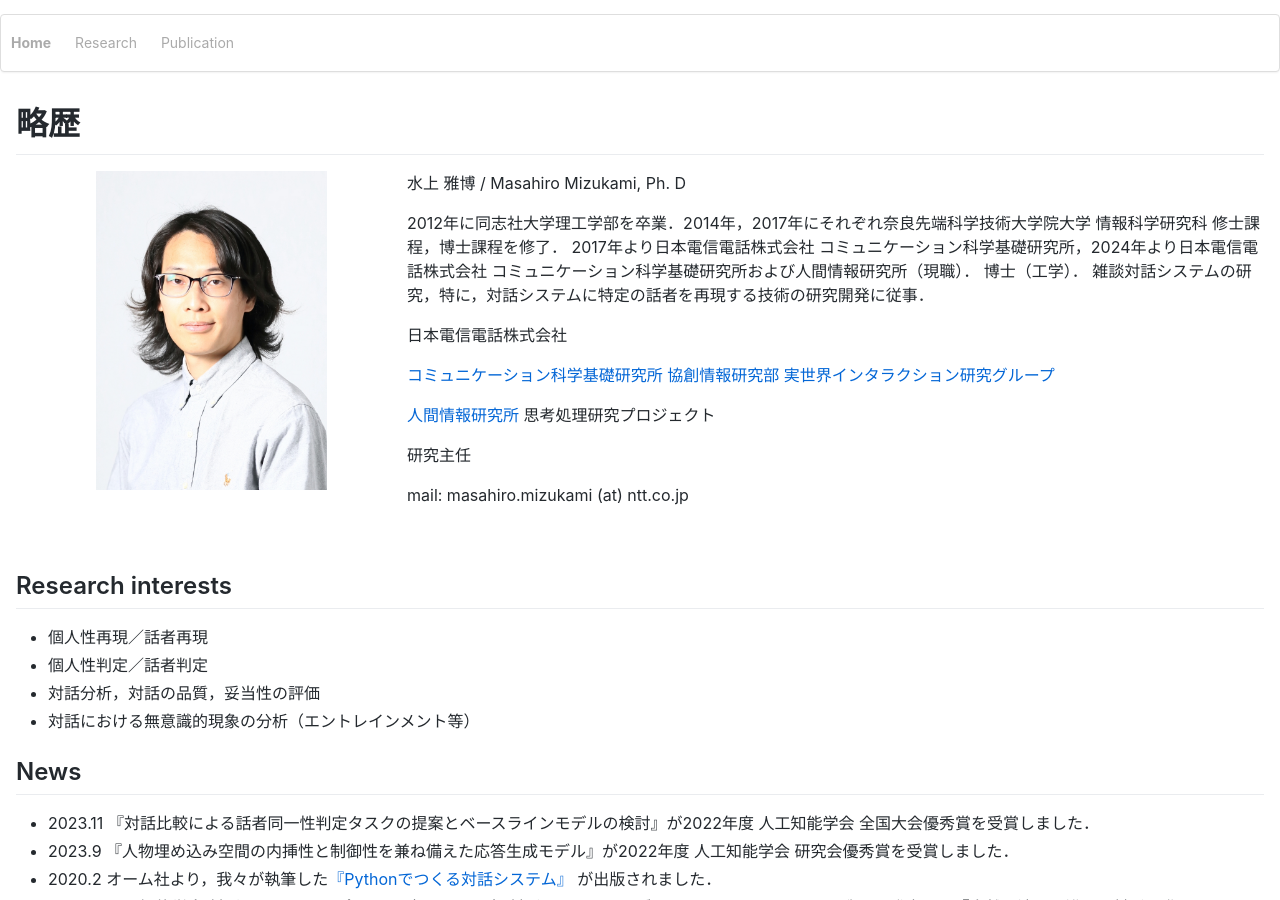
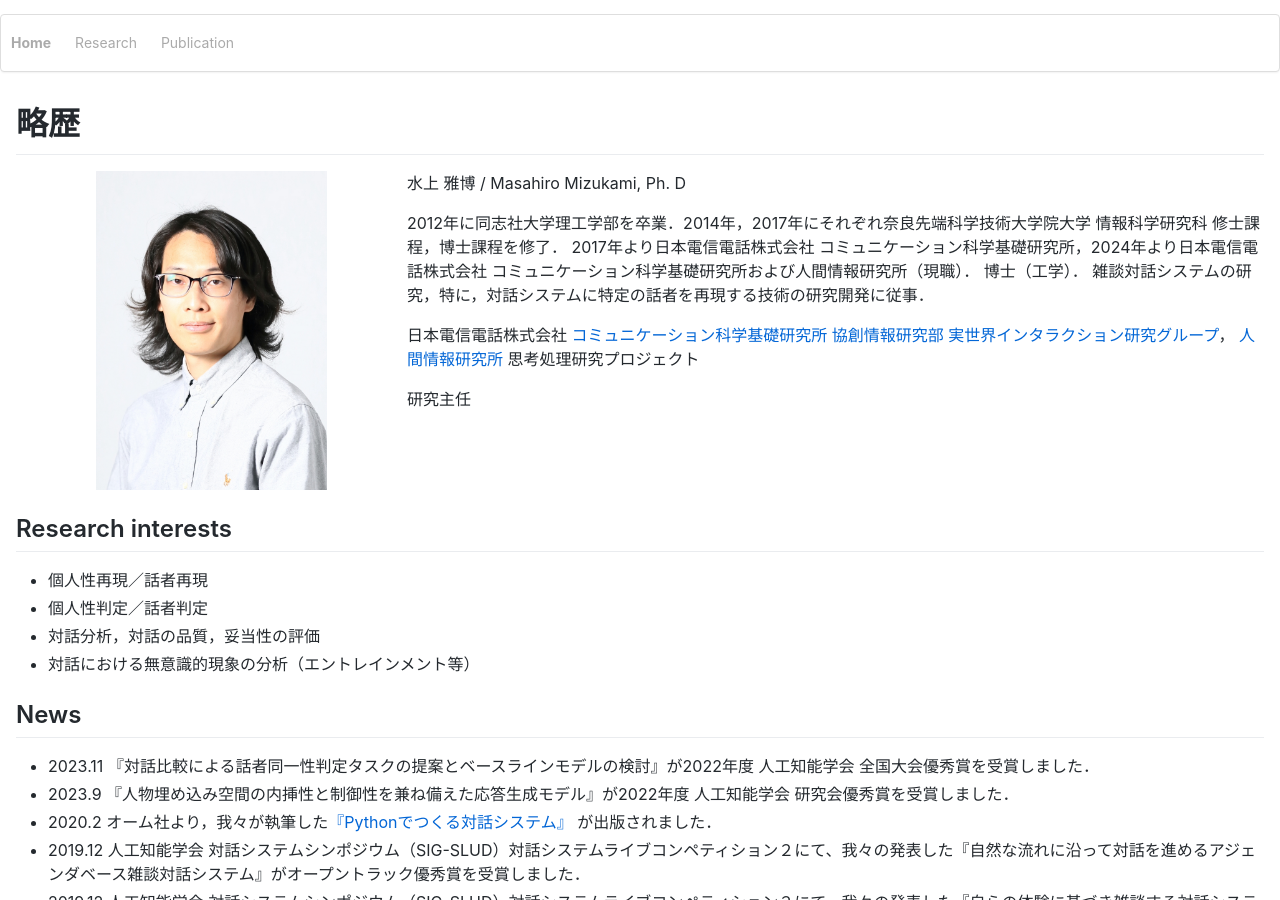
Before and after one commit to masahiro-mi/masahiro-mi.github.io, a Jekyll site: the page built from index.md, in a window 1280 px wide and 900 px high. Built offline with Jekyll 4.4.1, drawn with Linux system fonts in a browser that asks for light colours; comment, search, counter and statistics services are not loaded.

Commit message:
Update index.md

```diff
--- a/index.md
+++ b/index.md
@@ -12,16 +12,10 @@ title: "Individuality.jp"
 博士（工学）．
 雑談対話システムの研究，特に，対話システムに特定の話者を再現する技術の研究開発に従事．
 
-日本電信電話株式会社
-
-[コミュニケーション科学基礎研究所](http://www.kecl.ntt.co.jp/english/index.html) [協創情報研究部](http://www.kecl.ntt.co.jp/icl/icl/interaction_research.html) [実世界インタラクション研究グループ](https://www.rd.ntt/e/cs/team_project/icl/ir/)
-
+日本電信電話株式会社 [コミュニケーション科学基礎研究所](http://www.kecl.ntt.co.jp/english/index.html) [協創情報研究部](http://www.kecl.ntt.co.jp/icl/icl/interaction_research.html) [実世界インタラクション研究グループ](https://www.rd.ntt/e/cs/team_project/icl/ir/)，
 [人間情報研究所](https://www.rd.ntt/hil/) 思考処理研究プロジェクト
 
 研究主任
-
-mail: masahiro.mizukami (at) ntt.co.jp
-
 
 <br clear="left">
 
```
